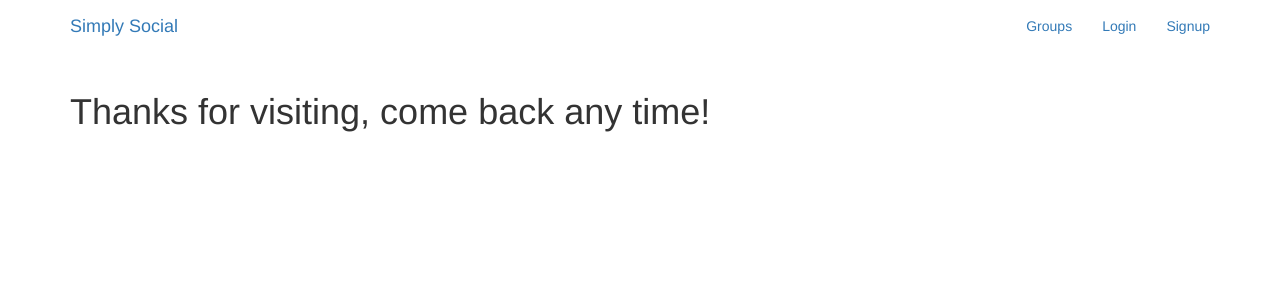
After one commit to mbicki/simplesocial, a Django app: page /thanks/ in a window 1280 px wide. The commit adds this page. Shown: the top 300 px of the page. Run offline with Django 3.2, Linux system fonts and the light colour scheme; some libraries are stand-ins or nearby versions.

Commit message:
login redirects created

```diff
--- a/simplesocial/settings.py
+++ b/simplesocial/settings.py
@@ -122,3 +122,6 @@ USE_TZ = True
 
 STATIC_URL = '/static/'
 STATICFILES_DIR = [os.path.join(BASE_DIR, 'static')]
+
+LOGIN_REDIRECT_URL = 'test'
+LOGOUT_REDIRECT_URL = 'thanks'
--- a/simplesocial/urls.py
+++ b/simplesocial/urls.py
@@ -22,4 +22,6 @@ urlpatterns = [
     url(r'^$', views.HomePage.as_view(), name='home'),
     url(r'accounts/', include('accounts.urls', namespace='accounts')),
     url(r'accounts/', include('django.contrib.auth.urls')),
+    url(r'^test/$', views.TestPage.as_view(), name='test'),
+    url(r'^thanks/$', views.ThanksPage.as_view(), name='thanks'),
 ]
--- a/simplesocial/views.py
+++ b/simplesocial/views.py
@@ -2,3 +2,9 @@ from django.views.generic import TemplateView
 
 class HomePage(TemplateView):
     template_name = 'index.html'
+
+class TestPage(TemplateView):
+    template_name = "test.html"
+
+class ThanksPage(TemplateView):
+    template_name = "thanks.html"
--- a/templates/base.html
+++ b/templates/base.html
@@ -1,12 +1,11 @@
 <!DOCTYPE html>
+{% load staticfiles %}
 <html lang="en">
 <head>
     <meta charset="UTF-8">
     <meta name="viewport" content="width=device-width, initial-scale=1.0">
     <meta http-equiv="X-UA-Compatible" content="ie=edge">
-    <title>
-        {% block title %}
-        {% endblock title %}
+    <title>Simply Social -{% block title %}{% endblock title %}
     </title>
     <!-- Latest compiled and minified CSS -->
     <link rel="stylesheet" href="https://maxcdn.bootstrapcdn.com/bootstrap/3.3.7/css/bootstrap.min.css" integrity="sha384-BVYiiSIFeK1dGmJRAkycuHAHRg32OmUcww7on3RYdg4Va+PmSTsz/K68vbdEjh4u" crossorigin="anonymous">
@@ -14,12 +13,12 @@
     <link rel="stylesheet" href="https://maxcdn.bootstrapcdn.com/bootstrap/3.3.7/css/bootstrap-theme.min.css" integrity="sha384-rHyoN1iRsVXV4nD0JutlnGaslCJuC7uwjduW9SVrLvRYooPp2bWYgmgJQIXwl/Sp" crossorigin="anonymous">
     <!-- Latest compiled and minified JavaScript -->
     <script src="https://maxcdn.bootstrapcdn.com/bootstrap/3.3.7/js/bootstrap.min.js" integrity="sha384-Tc5IQib027qvyjSMfHjOMaLkfuWVxZxUPnCJA7l2mCWNIpG9mGCD8wGNIcPD7Txa" crossorigin="anonymous"></script>
-    {% comment %} <link rel="stylesheet" href="{% static 'simplesocial/css/master.css'%}"> {% endcomment %}
+    <link rel="stylesheet" href="{% static 'simplesocial/css/master.css'%}">
 </head>
 <body>
     <nav class="navbar mynav" role="navigation" id="navbar">
         <div class="container">
-            <a class="navbar-brand mynav" href="{% url 'home' %}">Start Social</a>
+            <a class="navbar-brand mynav" href="{% url 'home' %}">Simply Social</a>
             <ul class="nav navbar-nav navbar-right">
                 {% if user.is_authenticated %}
                     <li><a href="#">Post</a></li>
--- a/templates/index.html
+++ b/templates/index.html
@@ -1,7 +1,7 @@
 {% extends "base.html" %}
 
 {% block title %}
-Test title
+Home
 {% endblock title %}
 
 {% block content %}
--- /dev/null
+++ b/templates/test.html
@@ -0,0 +1,6 @@
+{% extends 'base.html'%}
+
+
+{% block content %}
+    <h1>You are now logged in!</h1>
+{% endblock content %}
--- /dev/null
+++ b/templates/thanks.html
@@ -0,0 +1,6 @@
+{% extends 'base.html'%}
+
+
+{% block content %}
+    <h1>Thanks for visiting, come back any time!</h1>
+{% endblock content %}
```
Also changed, not shown: accounts/views.py (line endings or trailing spaces).
